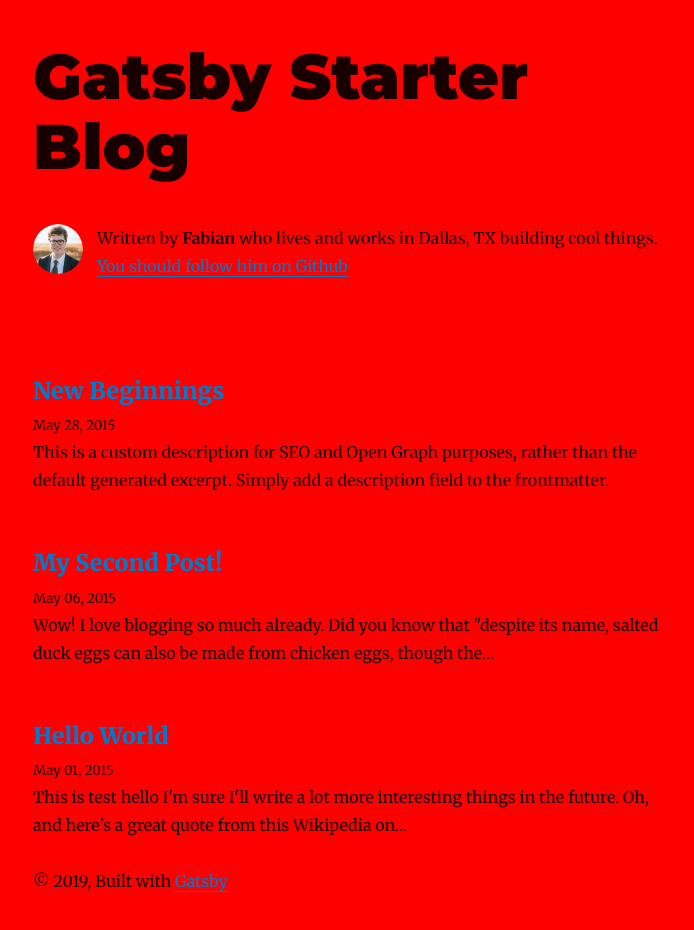
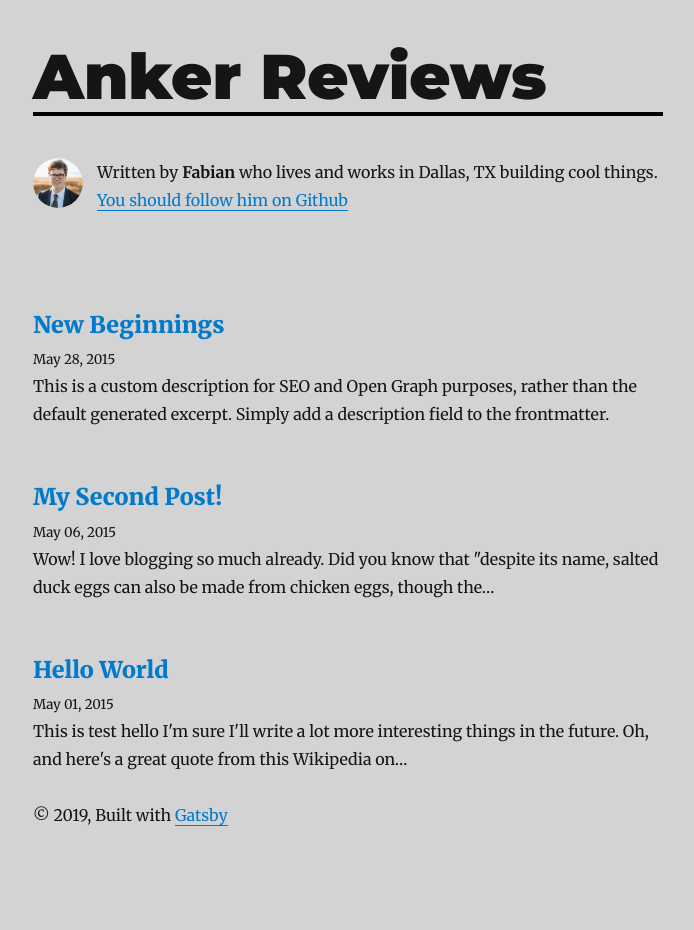
Before and after one commit to tunahorse/AnkerReviews.com, a Gatsby site: page / in a window 1280 px wide. Shown: the whole page, without its empty margins (292-986 px from the left). After the commit the page ends 871 px from the top, so only its background shows below. Built offline with nearby package versions, Linux system fonts and the light colour scheme; Gatsby itself is replaced by a stand-in of ours; some packages are replaced by stand-ins of ours.

Commit message:
Working on styling

```diff
--- a/gatsby-config.js
+++ b/gatsby-config.js
@@ -1,6 +1,6 @@
 module.exports = {
   siteMetadata: {
-    title: `Gatsby Starter Blog`,
+    title: `Anker Reviews`,
     author: `Fabian`,
     description: `A starter blog demonstrating what Gatsby can do.`,
     siteUrl: `https://gatsby-starter-blog-demo.netlify.com/`,
--- a/src/styles/global.css
+++ b/src/styles/global.css
@@ -1,3 +1,9 @@
 html {
-  background-color: red;
+  background-color:#d3d3d3;
 }
+
+h1:after{
+    content:' ';
+    display:block;
+    border:2px solid black;
+}
```
